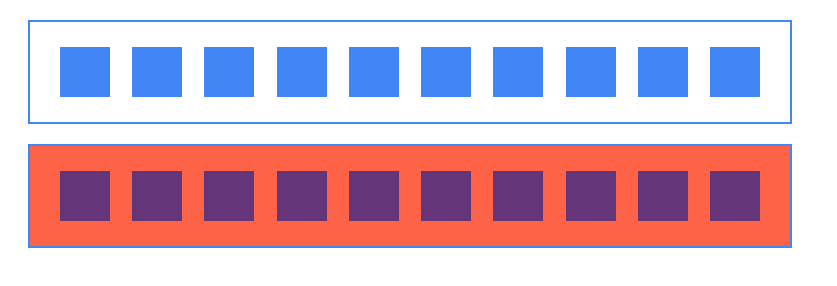
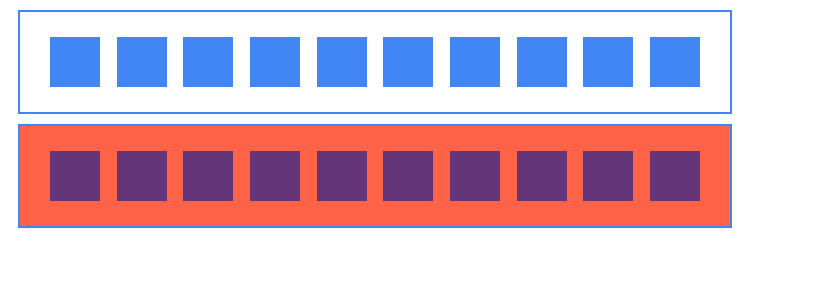
Before and after one commit to telektunde/practice-layout-and-styling, a plain HTML site: page index.html in a window 1280 px wide. Shown: the whole page, without its empty margins (0-837 px from the left). Drawn offline with Linux system fonts and the light colour scheme.

Commit message:
update margin and width

```diff
--- a/styles.css
+++ b/styles.css
@@ -1,8 +1,8 @@
 .container_01, .container_02 {
     border: 2px solid #4285f4;
     height: 100px;
-    width: 700px;
-    margin: 20px;
+    width: 650px;
+    margin: 10px;
     display: flex;
     justify-content: space-between;
     align-items: center;
```
